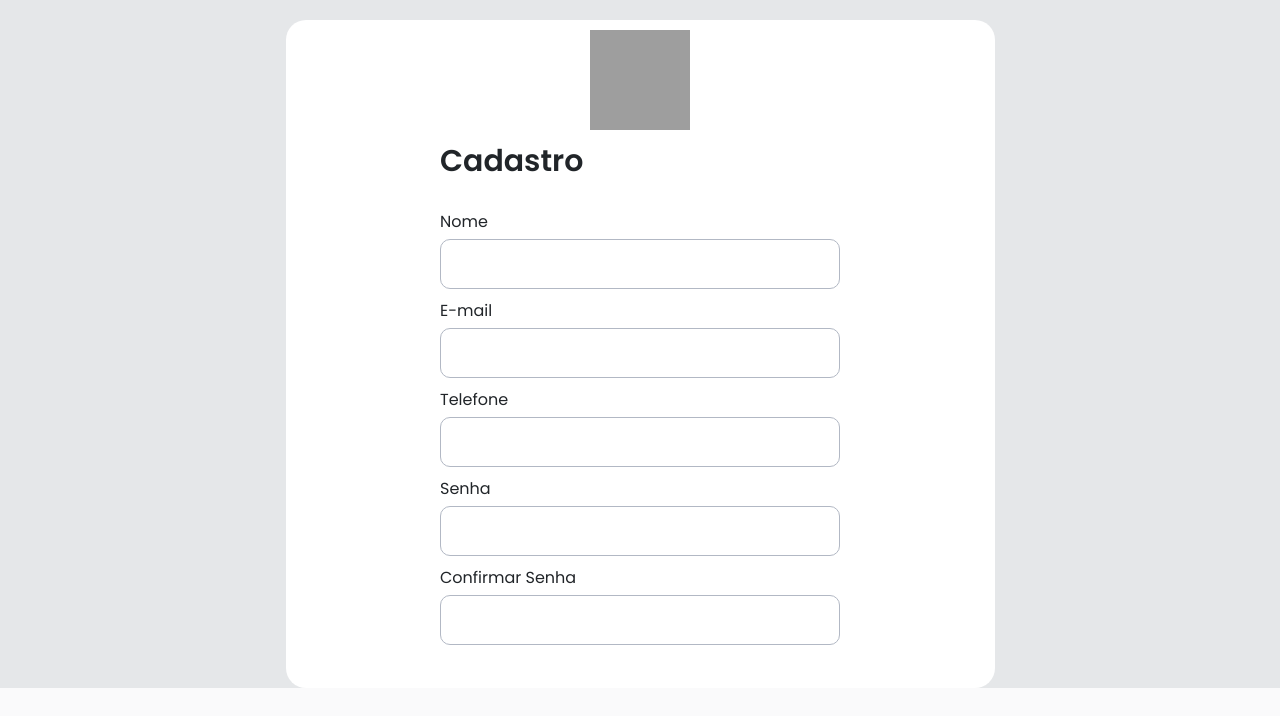
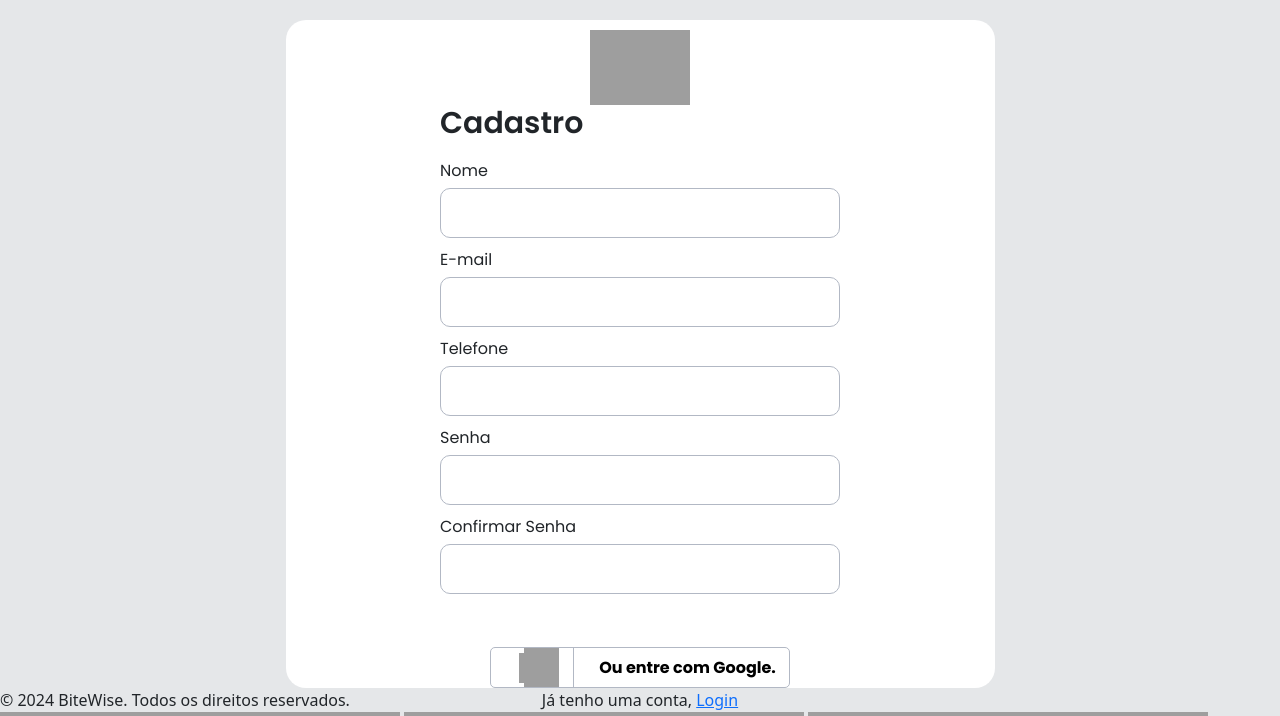
Before and after one commit to MaikonGino/PI_DSM_FATEC_2SEM2024, a Django app: page / in a window 1280 px wide. Shown: the part 336-1052 px from the top of the page. Before the commit the page ends 1024 px from the top, so only its background shows below. Run offline with Django 5.2, Linux system fonts and the light colour scheme; some libraries are stand-ins or nearby versions; grey boxes are pictures that could not be loaded.

Commit message:
feat: add signup page additional content

```diff
--- a/BiteWise/BiteWise/core/templates/signup.html
+++ b/BiteWise/BiteWise/core/templates/signup.html
@@ -4,10 +4,87 @@
 <head>
     <meta charset="UTF-8">
     <meta name="viewport" content="width=device-width, initial-scale=1.0">
+    <meta name="google-signin-client_id" content="YOUR_CLIENT_ID.apps.googleusercontent.com">
     <title>Cadastro</title>
     <!--Bootstrap5 CSS-->
     <link rel="stylesheet" href="https://cdn.jsdelivr.net/npm/bootstrap@5.3.0-alpha1/dist/css/bootstrap.min.css">
     <link rel="stylesheet" href="{% static 'styles/signup.css' %}">
+    <link href="https://fonts.googleapis.com/css?family=Poppins" rel="stylesheet" type="text/css">
+
+    <script src="https://apis.google.com/js/api:client.js"></script>
+  <script>
+  var googleUser = {};
+  var startApp = function() {
+    gapi.load('auth2', function(){
+      // Retrieve the singleton for the GoogleAuth library and set up the client.
+      auth2 = gapi.auth2.init({
+        client_id: 'YOUR_CLIENT_ID.apps.googleusercontent.com',
+        cookiepolicy: 'single_host_origin',
+        // Request scopes in addition to 'profile' and 'email'
+        //scope: 'additional_scope'
+      });
+      attachSignin(document.getElementById('customBtn'));
+    });
+  };
+
+  function attachSignin(element) {
+    console.log(element.id);
+    auth2.attachClickHandler(element, {},
+        function(googleUser) {
+          document.getElementById('name').innerText = "Signed in: " +
+              googleUser.getBasicProfile().getName();
+        }, function(error) {
+          alert(JSON.stringify(error, undefined, 2));
+        });
+  }
+  </script>
+
+<style type="text/css">
+  #customBtn {
+    display: flex;
+    flex-direction: row;
+    background: white;
+    color: #000000;
+    width: 300px;
+    border-radius: 5px;
+    border: thin solid #B2B8C4;
+    align-items: center;
+    justify-content: center;
+    margin-top: 10px;
+  }
+  #customBtn:hover {
+    cursor: pointer;
+  }
+  span.label {
+    font-family: serif;
+    font-weight: normal;
+  }
+  span.icon {
+    background: url('/identity/sign-in/g-normal.png') transparent 5px 50% no-repeat;
+    display: flex;
+    align-items: center;
+    width: 40px;
+    height: 39px;
+  }
+  span.buttonText {
+    display: inline-block;
+    vertical-align: middle;
+    padding-left: 25px;
+    padding-right: 0;
+    font-size: 16px;
+    font-weight: bold;
+    /* Use the Roboto font that is loaded in the <head> */
+    font-family: 'Poppins', sans-serif;
+  }
+  div.btn-divider {
+    display: flex;
+    border-right: 1px solid #B2B8C4;
+    height: 39px;
+    width: 70px;
+    justify-content: center;
+    align-items: center;
+  }
+</style>
 
 </head>
 <body>
@@ -65,8 +142,36 @@
                   <input type="text" class="input">
                 </div>
               </form>
+              <hr class="divider">
+              <div id="gSignInWrapper">
+
+                <div id="customBtn" class="customGPlusSignIn">
+                  <div class="btn-divider">
+                    <span class="icon"><img src="{% static 'imgs/Google-Logo.svg' %}" alt="" height="30px" width="30px"></span>
+                  </div>
+                  <span class="buttonText">Ou entre com Google.</span>
+                </div>
+              </div>
+              <div id="name"></div>
+              <script>startApp();</script>
+
+              <div class="login-container">
+              <span class="login-text">Já tenho uma conta, <a href="#" class="login-link">Login</a></span>
             </div>
+            </div>
+
           </main>
+
+          <footer>
+            <div class="footer-container">
+              <span class="footer-text">© 2024 BiteWise. Todos os direitos reservados.</span>
+              <div class="footer-icons-container">
+                <img src="{% static 'imgs/facebook.svg' %}" alt="faceboo" class="facebook">
+                <img src="{% static 'imgs/instagram.svg' %}" alt="instagram" class="instagram">
+                <img src="{% static 'imgs/TikTok.svg' %}" alt="tiktok" class="tiktok">
+              </div>
+            </div>
+          </footer>
     </header>
 
     <script src="https://cdn.jsdelivr.net/npm/bootstrap@5.3.3/dist/js/bootstrap.bundle.min.js" integrity="sha384-YvpcrYf0tY3lHB60NNkmXc5s9fDVZLESaAA55NDzOxhy9GkcIdslK1eN7N6jIeHz" crossorigin="anonymous"></script>
```
